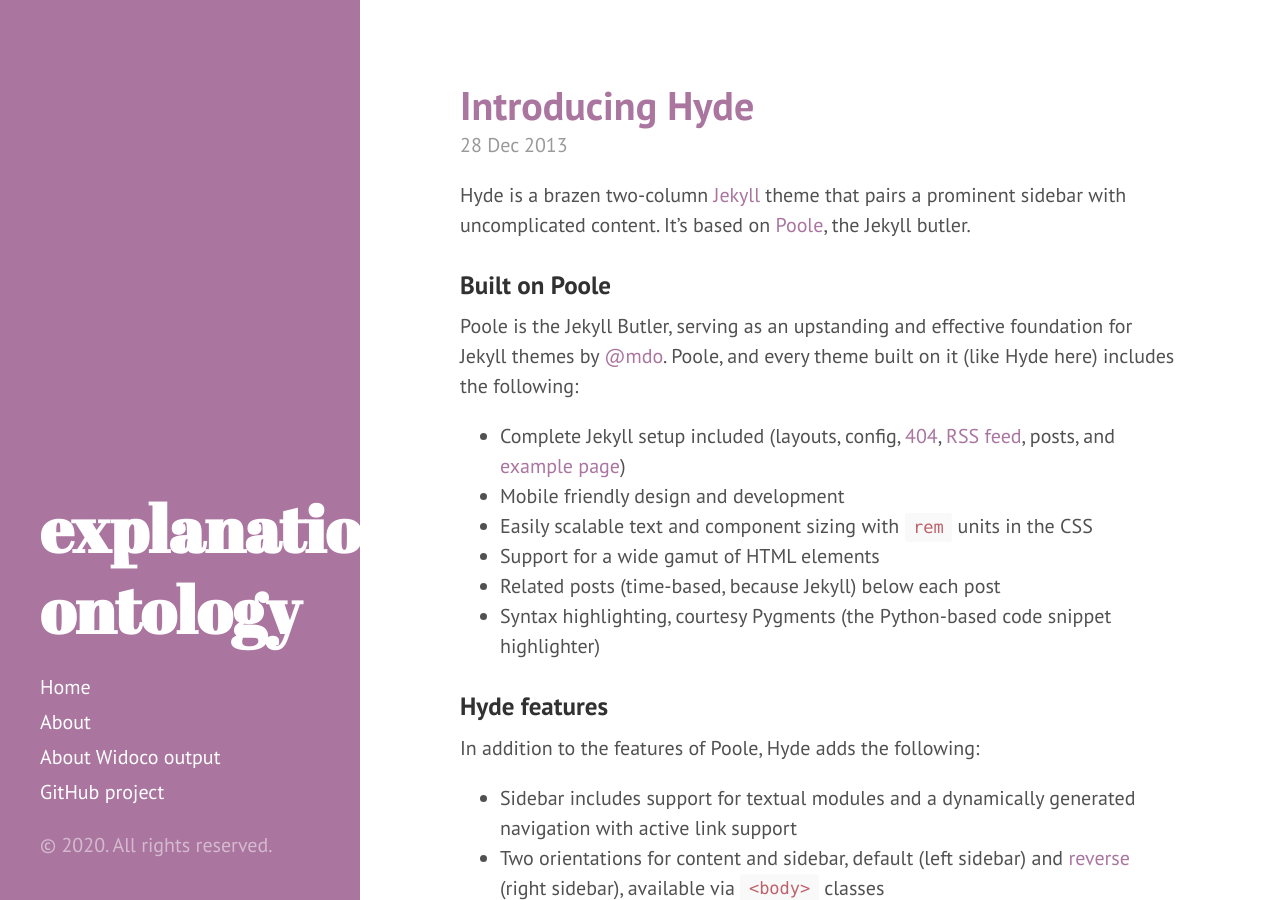
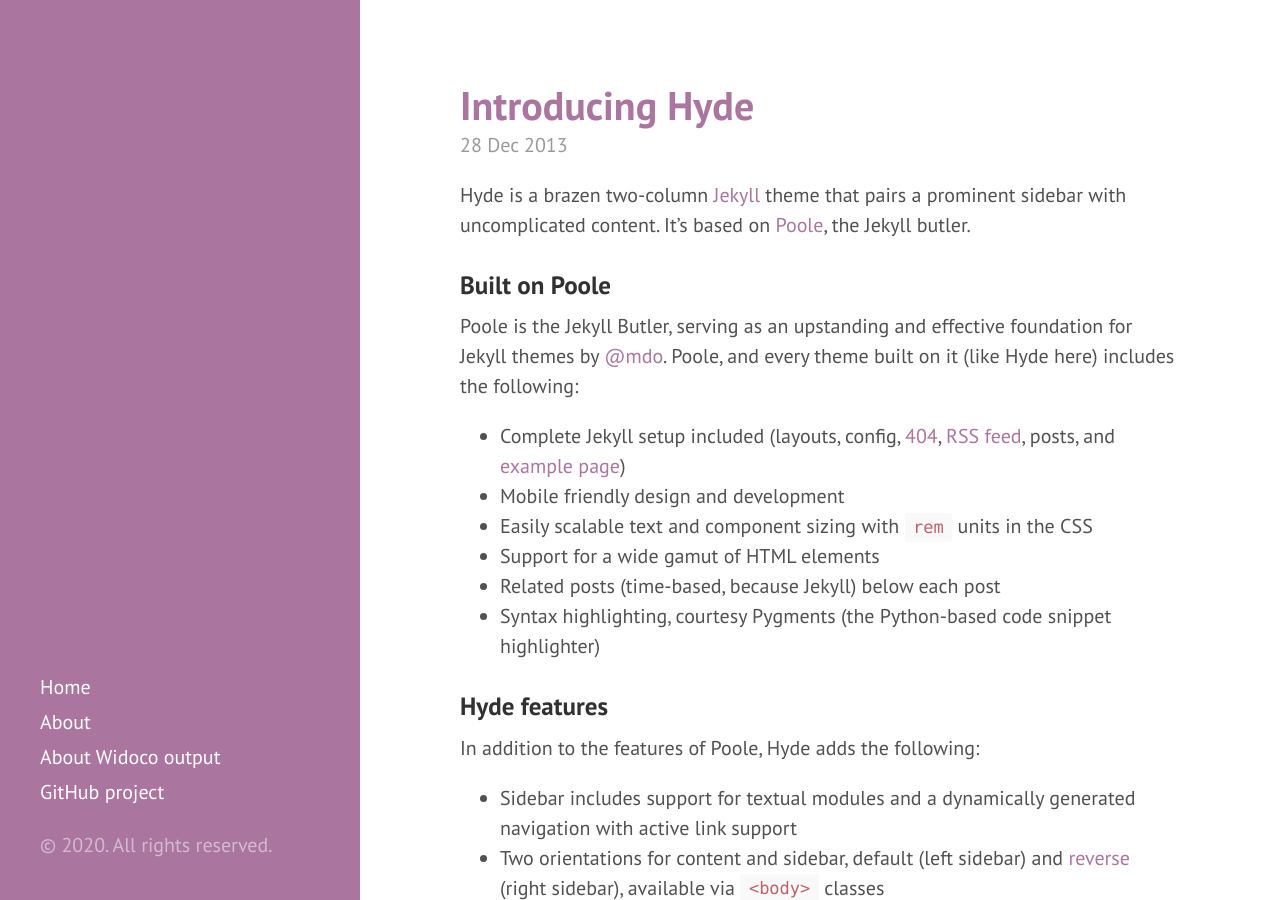
Before and after one commit to tetherless-world/explanation-ontology, a Jekyll site: the page built from index.html, in a window 1280 px wide and 900 px high. Built offline with Jekyll 4.4.1, drawn with Linux system fonts in a browser that asks for light colours; Markdown is read by kramdown in place of the engine named in the settings; the list of posts is cut into pages by our own code.

Commit message:
Update sidebar.html
Removing site description

```diff
--- a/_includes/sidebar.html
+++ b/_includes/sidebar.html
@@ -1,13 +1,13 @@
 <div class="sidebar">
   <div class="container sidebar-sticky">
-    <div class="sidebar-about">
+<!--     <div class="sidebar-about">
       <h1>
         <a href="{{ site.baseurl }}">
           {{ site.title }}
         </a>
       </h1>
       <p class="lead">{{ site.description }}</p>
-    </div>
+    </div> -->
 
     <nav class="sidebar-nav">
       <a class="sidebar-nav-item{% if page.url == site.baseurl %} active{% endif %}" href="{{ site.baseurl }}">Home</a>
```
